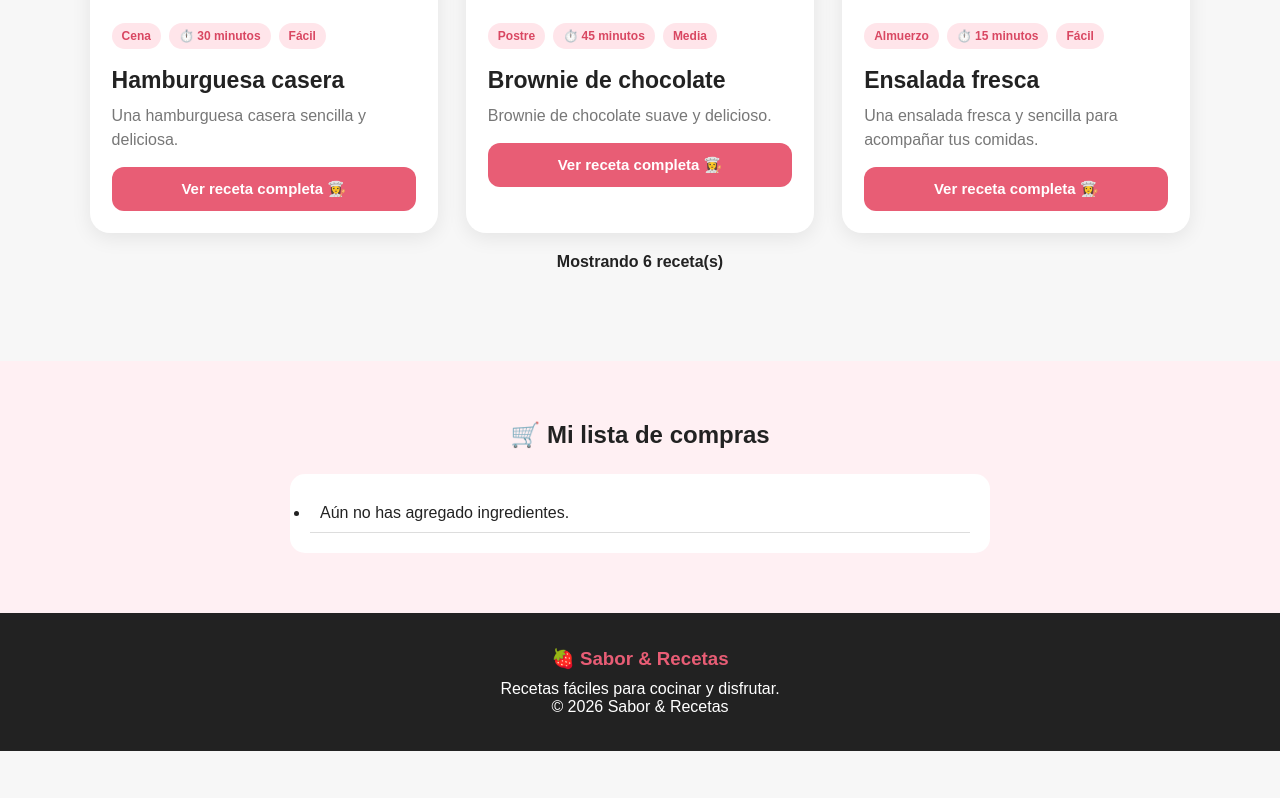
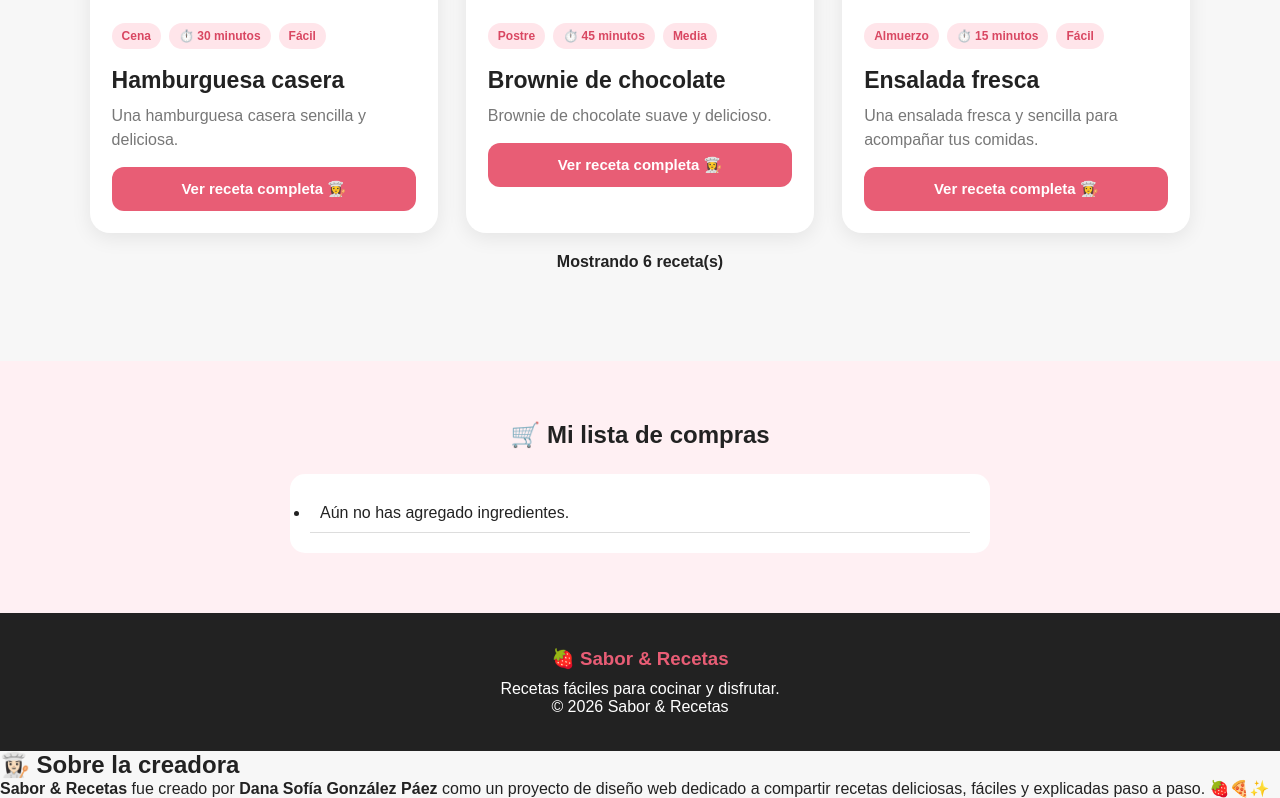
Before and after one commit to danagonzalez7293-ship-it/recetas-cocina, a plain HTML site: page index.html in a window 1280 px wide. Shown: the part 1627-2425 px from the top of the page. Before the commit the page ends 2378 px from the top, so only its background shows below. Drawn offline with Linux system fonts and the light colour scheme.

Commit message:
Update index.html

```diff
--- a/index.html
+++ b/index.html
@@ -658,7 +658,14 @@
 
   </footer>
 
-
+<section class="creadora">
+  <h2>👩🏻‍🍳 Sobre la creadora</h2>
+  <p>
+    <strong>Sabor & Recetas</strong> fue creado por
+    <strong>Dana Sofía González Páez</strong> como un proyecto de diseño web
+    dedicado a compartir recetas deliciosas, fáciles y explicadas paso a paso. 🍓🍕✨
+  </p>
+</section>
   <script>
 
     /* =================================
```
